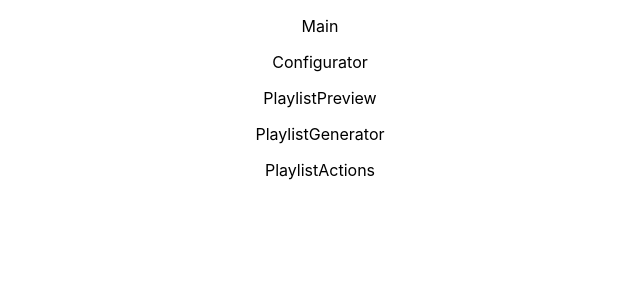
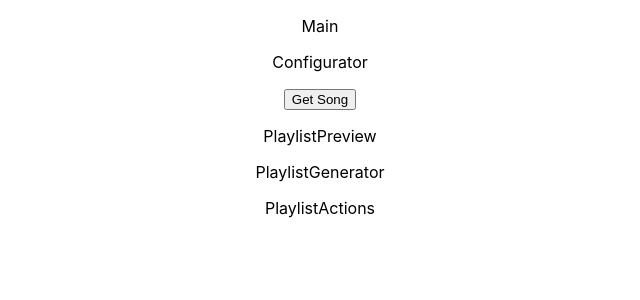
Before and after one commit to StevieC7/longify, a React (Create React App) app: page /make in a window 1280 px wide. Shown: the top 300 px of the page, without its empty margins (320-960 px from the left). Built offline with nearby package versions, Linux system fonts and the light colour scheme; no server answers.

Commit message:
Confirm that Spotify token will work in API request and return JSON object

```diff
--- a/src/components/Configurator.jsx
+++ b/src/components/Configurator.jsx
@@ -1,8 +1,19 @@
+import { useState, useEffect } from "react";
 export default function Configurator(props) {
+    const initialFormState = {}
+    const [formState, setFormState] = useState(initialFormState)
     console.log("Configurator has token:",localStorage.getItem('accessToken'))
+    const spotifyToken = localStorage.getItem('accessToken')
+    const handleClick = () => {
+        fetch('https://api.spotify.com/v1/tracks/2TpxZ7JUBn3uw46aR7qd6V', {headers: {'Authorization': `Bearer ${spotifyToken}`}})
+        .then((res) => res.json())
+        .then((json) => console.log(json))
+    }
     return(
         <>
             <p>Configurator</p>
+            {/* TODO: put a button here to send a static request to Spotify API just for testing the access token */}
+            <button onClick={handleClick()}>Get Song</button>
         </>
     )
 }
```
